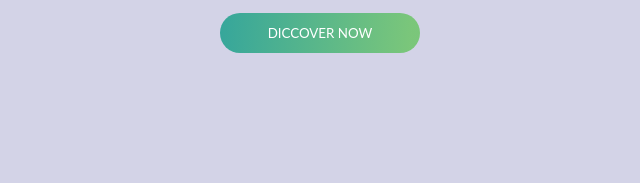
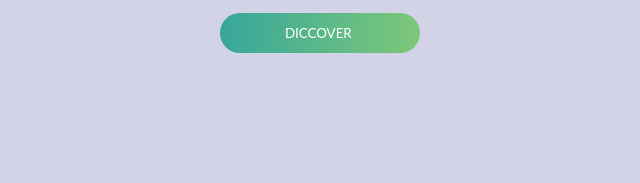
Before and after one commit to fuadhasanofficial/fuadhasan, a plain HTML site: page index.html in a window 1280 px wide. Shown: the part 592-775 px from the top of the page, 10-650 px from the left. Drawn offline with nearby package versions, Linux system fonts and the light colour scheme.

Commit message:
no change there

```diff
--- a/index.html
+++ b/index.html
@@ -52,10 +52,12 @@
             <h3>This is me</h3>
             <h1>FUAD HASAN</h1>
             <p>You will begin to realise why this exercise is called the Dickens Pattern with reference to the ghost showing Scrooge some different futures. </p>
-            <input type="button" value="DICCOVER NOW" class="btn">
+            <input type="button" value="DICCOVER " class="btn">
         </div>
         <div  class="intro_2">
             <img src="images/1640784714294__1_-removebg-preview.png" alt="fuadhasanoffical">
+
+
         </div>
     </section>
 
```
